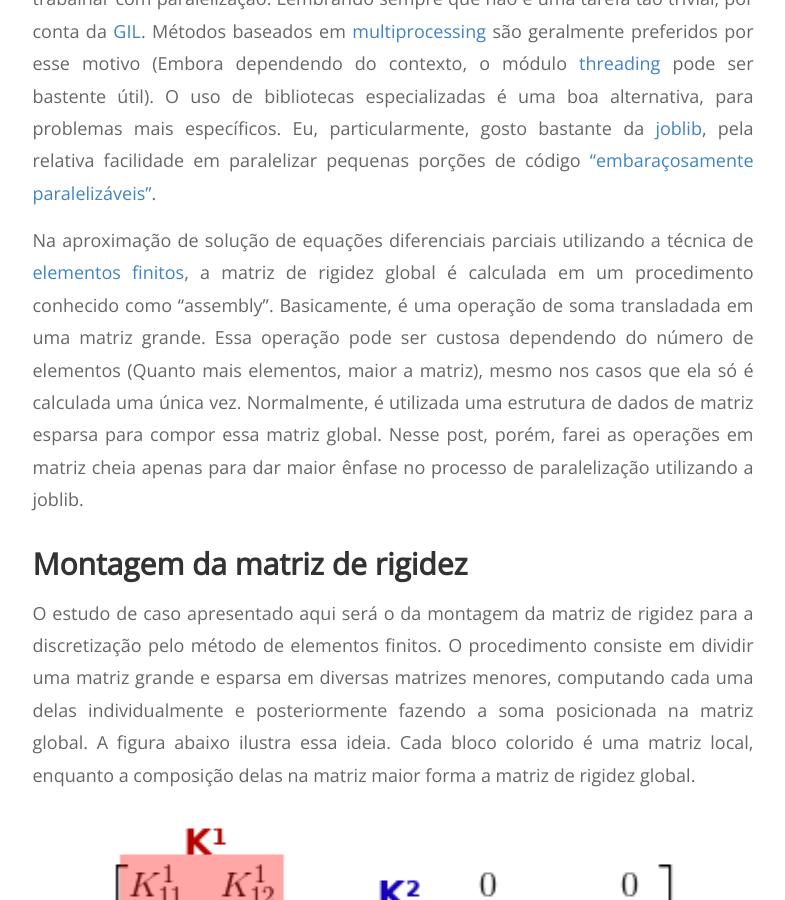
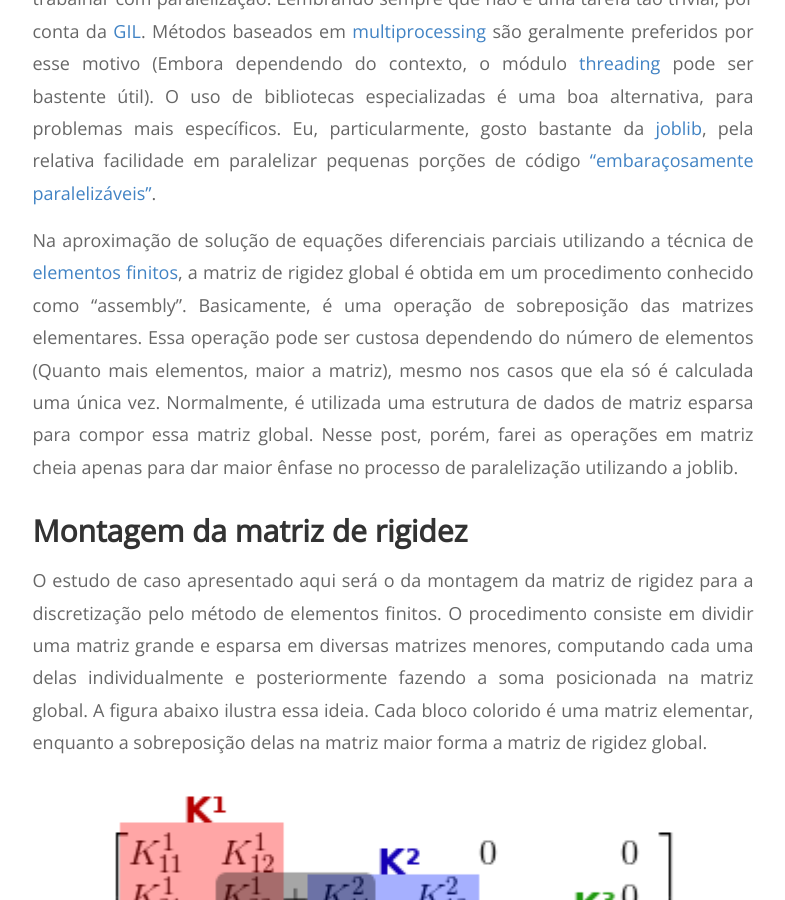
Before and after one commit to tarcisiofischer/tarcisiofischer.github.io, a Jekyll site: the page built from _posts/2020-03-16-paralelizacao-da-matriz-de-rigidez.md, in a window 1280 px wide and 900 px high, scrolled down 608 px. Shown: the whole window, without its empty margins (247-1032 px from the left). Built offline with Jekyll 4.4.1, drawn with Linux system fonts in a browser that asks for light colours; formulas are drawn with MathJax 3.

Commit message:
Overall improvements over post 5

```diff
--- a/_posts/2020-03-16-paralelizacao-da-matriz-de-rigidez.md
+++ b/_posts/2020-03-16-paralelizacao-da-matriz-de-rigidez.md
@@ -17,8 +17,8 @@
 
 Na aproximação de solução de equações diferenciais parciais utilizando a técnica
 de [elementos finitos](https://pt.wikipedia.org/wiki/M%C3%A9todo_dos_elementos_finitos),
-a matriz de rigidez global é calculada em um procedimento conhecido como "assembly".
-Basicamente, é uma operação de soma transladada em uma matriz grande.
+a matriz de rigidez global é obtida em um procedimento conhecido como "assembly".
+Basicamente, é uma operação de sobreposição das matrizes elementares.
 Essa operação pode ser custosa dependendo do número de elementos (Quanto mais elementos, maior a matriz), mesmo
 nos casos que ela só é calculada uma única vez. Normalmente, é utilizada uma estrutura
 de dados de matriz esparsa para compor essa matriz global.
@@ -33,7 +33,7 @@
 consiste em dividir uma matriz grande e esparsa em diversas matrizes menores,
 computando cada uma delas individualmente e posteriormente fazendo a soma posicionada
 na matriz global. A figura abaixo ilustra essa ideia. Cada bloco colorido é uma matriz
-local, enquanto a composição delas na matriz maior forma a matriz de rigidez global.
+elementar, enquanto a sobreposição delas na matriz maior forma a matriz de rigidez global.
 
 {:refdef: style="text-align: center;"}
 ![](/images/post6-img2.png)
```
